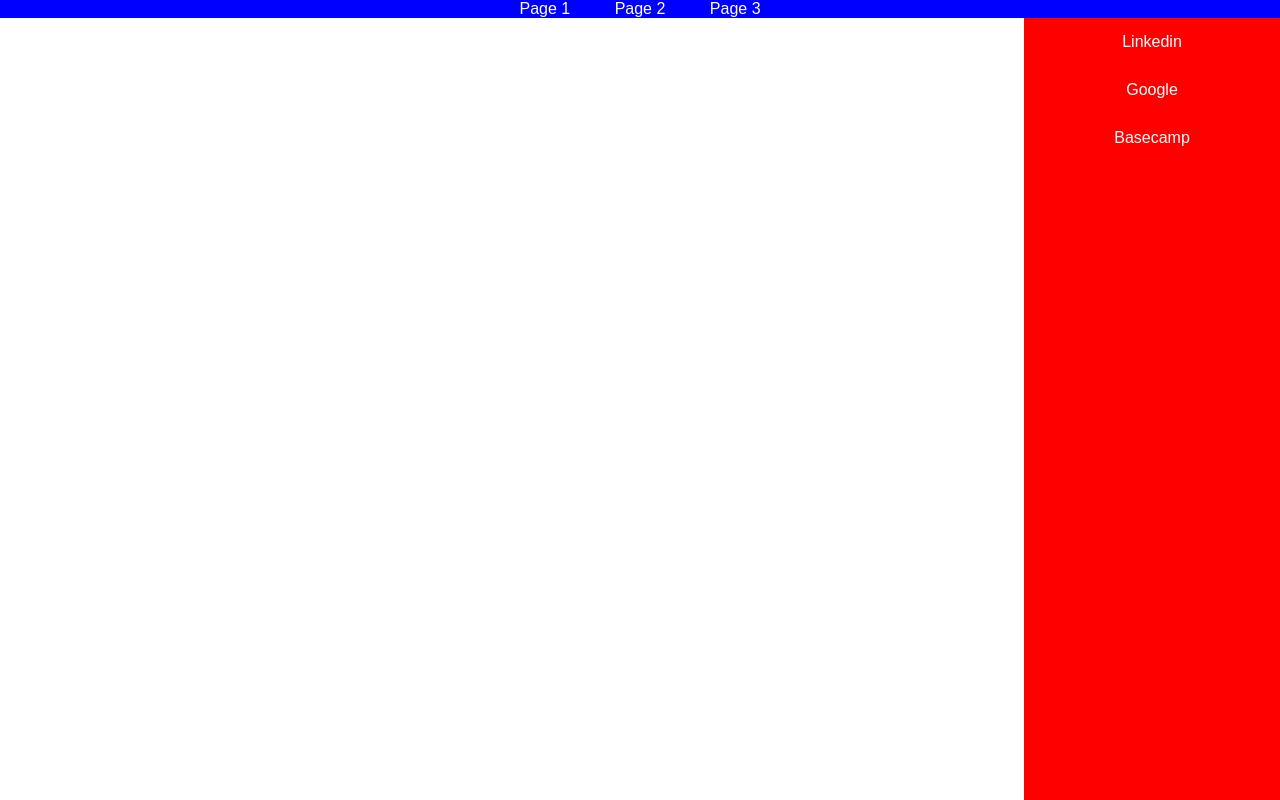
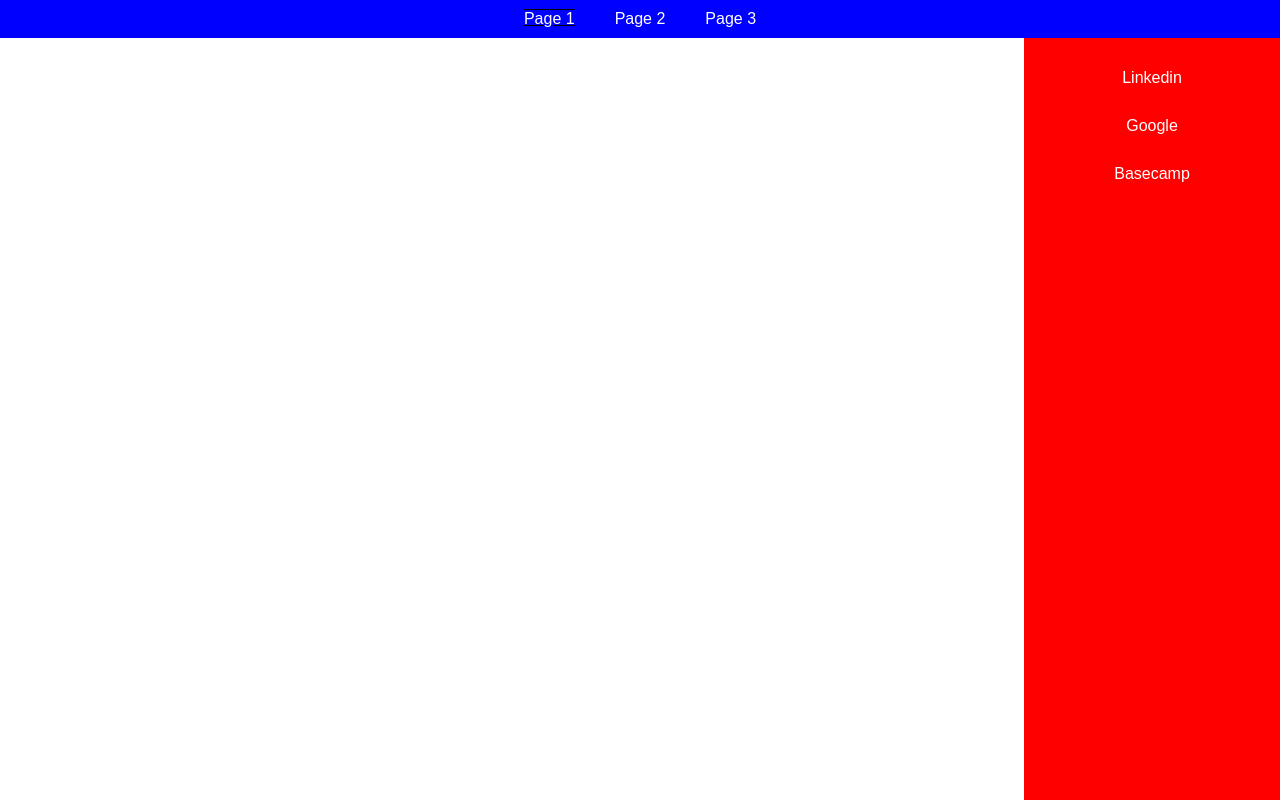
Before and after one commit to hshribati/lab8, a plain HTML site: page index.html in a window 1280 px wide. Drawn offline with Linux system fonts and the light colour scheme.

Commit message:
Update style.css

```diff
--- a/css/style.css
+++ b/css/style.css
@@ -1,65 +1,67 @@
-/* Top Navigation Bar */
+
 #main-navbar {
-    background-color: blue; /* Background color for the top navbar */
+  background-color: blue;
   overflow: hidden;
+}
+
+#navbar-container {
+  float: left;
   width: 100%;
   position: relative;
+}
+
+#main-navbar ul {
   list-style-type: none;
   margin: 0;
   padding: 0;
-    text-align: center;
-}
-
-#main-navbar ul {
-    margin: 0;
-    padding: 0;
-    list-style: none;
+  position: relative;
+  left: 50%;
+  float: left;
 }
 
 #main-navbar ul li {
-    display: inline-block;
+  float: left;
+  position: relative;
+  right: 50%;
+  display: block;
 }
 
 #main-navbar ul li a {
+  display: block;
   padding: 10px 20px;
   color: #fff;
   text-decoration: none;
 }
 
 #main-navbar ul li a:hover {
-    text-decoration: underline overline; /* Underline and overline when hovering */
-    background-color: #000; /* Black background for each link on hover */
+  background-color: #000;
 }
 
-/* Sidebar Navigation */
+#onpage {
+  text-decoration: underline overline;
+}
+
 #sidebar {
   position: fixed;
-    right: 0;
-    background-color: red; /* Red background for the sidebar */
+  right:0%;
+  background-color: red;
   height: 100%;
   width: 20%;
-    list-style-type: none;
-    padding: 0;
-    text-align: center;
 }
 
 #sidebar ul {
-    margin: 0;
+  list-style-type: none;
+  text-align: center;
   padding: 0;
-    list-style: none;
-}
-
-#sidebar ul li {
-    padding: 15px 0;
 }
 
 #sidebar ul li a {
   display: block;
+  padding: 15px 0;
   color: #fff;
   text-decoration: none;
 }
 
 #sidebar ul li a:hover {
-    text-decoration: underline overline; /* Underline and overline when hovering */
-    background-color: #000; /* Black background for each sidebar link on hover */
+  background-color: #000;
 }
```
Lines whose indentation alone changed are shown as unchanged.
